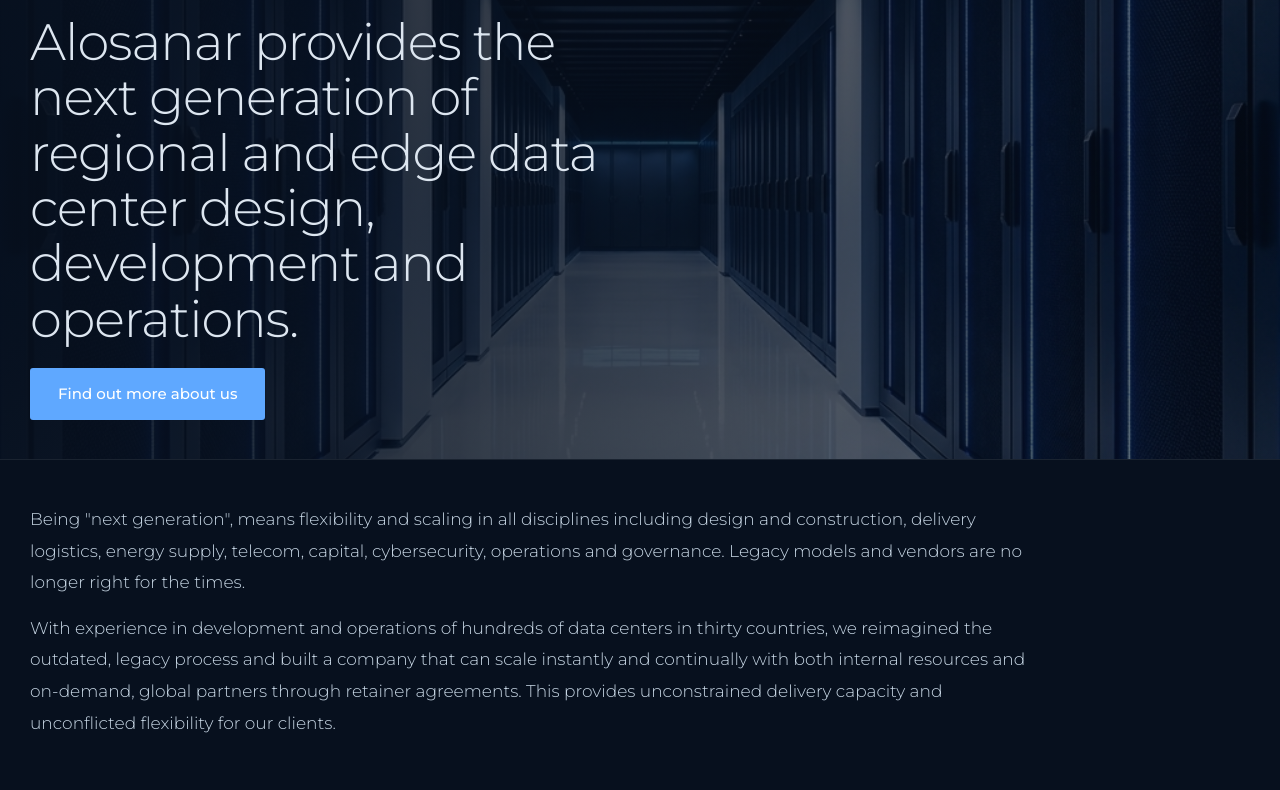
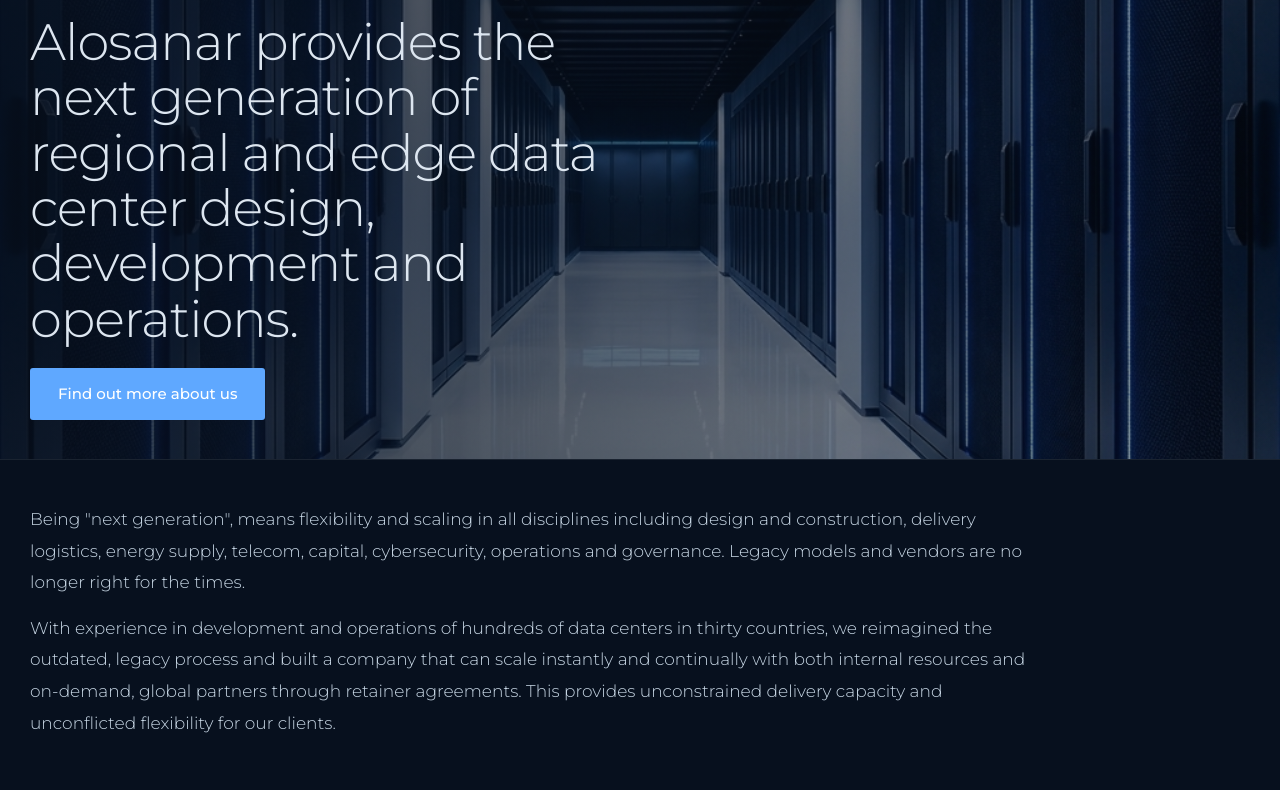
Before and after one commit to M4dhxv/Alosanar, a plain HTML site: page index.html in a window 1280 px wide. Shown: the part 117-907 px from the top of the page. Drawn offline with Linux system fonts and the light colour scheme.

Commit message:
Reduce hero overlay opacity for more image detail visibility

```diff
--- a/style.css
+++ b/style.css
@@ -40,8 +40,8 @@
 
 .hero{position:relative;min-height:460px;height:66vh;max-height:560px;padding-top:96px;display:flex;align-items:center;overflow:hidden}
 .hero-bg{position:absolute;inset:0}
-.hero-bg img{width:100%;height:100%;object-fit:cover;opacity:.58}
-.hero-bg::after{content:'';position:absolute;inset:0;background:linear-gradient(102deg,rgba(7,16,30,.9) 0%,rgba(7,16,30,.6) 46%,rgba(7,16,30,.22) 100%)}
+.hero-bg img{width:100%;height:100%;object-fit:cover;opacity:.68}
+.hero-bg::after{content:'';position:absolute;inset:0;background:linear-gradient(102deg,rgba(7,16,30,.75) 0%,rgba(7,16,30,.47) 46%,rgba(7,16,30,.1) 100%)}
 .hero-content{position:relative;z-index:1;max-width:1320px;margin:0 auto;width:100%;padding:0 30px}
 .eyebrow{font-size:10px;letter-spacing:.2em;text-transform:uppercase;color:#93c5fd;margin-bottom:14px}
 .hero h1{font-size:clamp(2.4rem,4.5vw,4.2rem);font-weight:300;line-height:1.05;letter-spacing:-.02em;max-width:980px}
```
